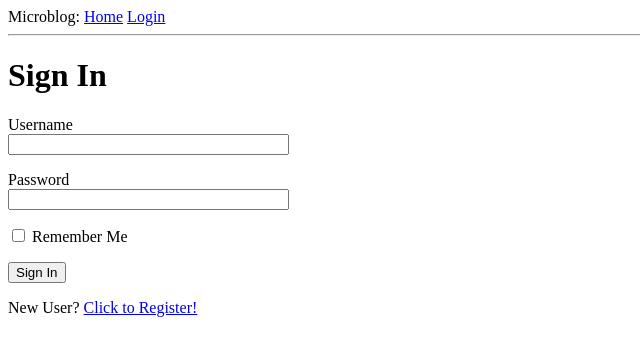
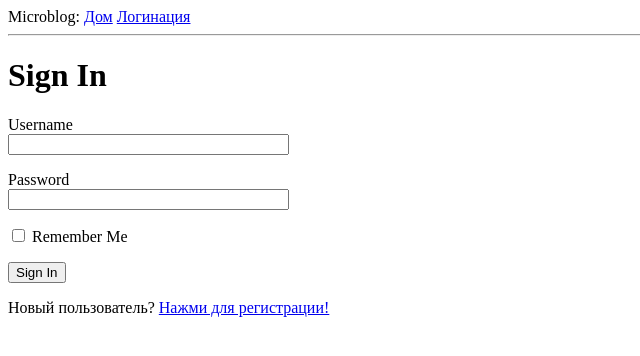
Before and after one commit to T0person/T0person, a Flask app: page /login in a window 1280 px wide. Shown: the top 356 px of the page, without its empty margins (0-640 px from the left). Run offline with Flask 3, Linux system fonts and the light colour scheme.

Commit message:
Small correct SqlAlchemy_flask

```diff
--- a/projects/SqlAlchemy_flask/app/models.py
+++ b/projects/SqlAlchemy_flask/app/models.py
@@ -49,8 +49,9 @@ class User(UserMixin, db.Model):
         return f"https://www.gravatar.com/avatar/{digest}?d=identicon&s={size}"
 
 
+# Функция загрузки Flask-Login user
 @login.user_loader
-def load_user(id):
+def load_user(id):  # Принимается строка, необходимо перевести в число
     return db.session.get(User, int(id))
 
 
--- a/projects/SqlAlchemy_flask/app/routes.py
+++ b/projects/SqlAlchemy_flask/app/routes.py
@@ -19,7 +19,7 @@ def index():
     return render_template("index.html", title="Home Page", posts=posts)
 
 
-# логинация
+# Логинация
 @app.route("/login", methods=["GET", "POST"])
 def login():
     # Если юзер зарегистрирован (уже есть в бд)
@@ -39,13 +39,17 @@ def login():
 
         # Проверка пароля, если есть пользователь
         if user is None or not user.check_password(form.password.data):
-            flash("Invalid username or password")
+            flash("Неправильное имя пользователя или пароль!")
             return redirect(url_for("login"))
 
         # Логинация пользователя
         login_user(user, remember=form.remember_me.data)
 
+        # Получаем страницу в поле next в строке запроса
+        # Для перенаправления пользователя после логинации
         next_page = request.args.get("next")
+
+        # Если нет поля next, возвращаем пользователя на главную страницу
         if not next_page or urlsplit(next_page).netloc != "":
             next_page = url_for("index")
 
@@ -55,7 +59,7 @@ def login():
     return render_template("login.html", title="Sign In", form=form)
 
 
-# Разлогинация
+# Выход из системы
 @app.route("/logout")
 def logout():
     logout_user()
@@ -87,7 +91,7 @@ def register():
     return render_template("register.html", title="Register", form=form)
 
 
-# Страница пользователя
+# Страница профиля пользователя
 @app.route("/user/<username>")
 @login_required
 def user(username):
--- a/projects/SqlAlchemy_flask/app/templates/base.html
+++ b/projects/SqlAlchemy_flask/app/templates/base.html
@@ -10,12 +10,12 @@
   <body>
     <div>
         Microblog:
-        <a href="{{ url_for('index') }}">Home</a>
+        <a href="{{ url_for('index') }}">Дом</a>
         {% if current_user.is_anonymous %}
-        <a href="{{ url_for('login') }}">Login</a>
+        <a href="{{ url_for('login') }}">Логинация</a>
         {% else %}
-        <a href="{{ url_for('user', username=current_user.username) }}">Profile</a>
-        <a href="{{ url_for('logout') }}">Logout</a>
+        <a href="{{ url_for('user', username=current_user.username) }}">Профиль</a>
+        <a href="{{ url_for('logout') }}">Выйти</a>
         {% endif %}
     </div>
         <hr>
--- a/projects/SqlAlchemy_flask/app/templates/login.html
+++ b/projects/SqlAlchemy_flask/app/templates/login.html
@@ -20,5 +20,5 @@
     <p>{{ form.remember_me() }} {{ form.remember_me.label }}</p>
     <p>{{ form.submit() }}</p>
   </form>
-  <p>New User? <a href="{{ url_for('register') }}">Click to Register!</a></p>
+  <p>Новый пользователь? <a href="{{ url_for('register') }}">Нажми для регистрации!</a></p>
 {% endblock %}
```
